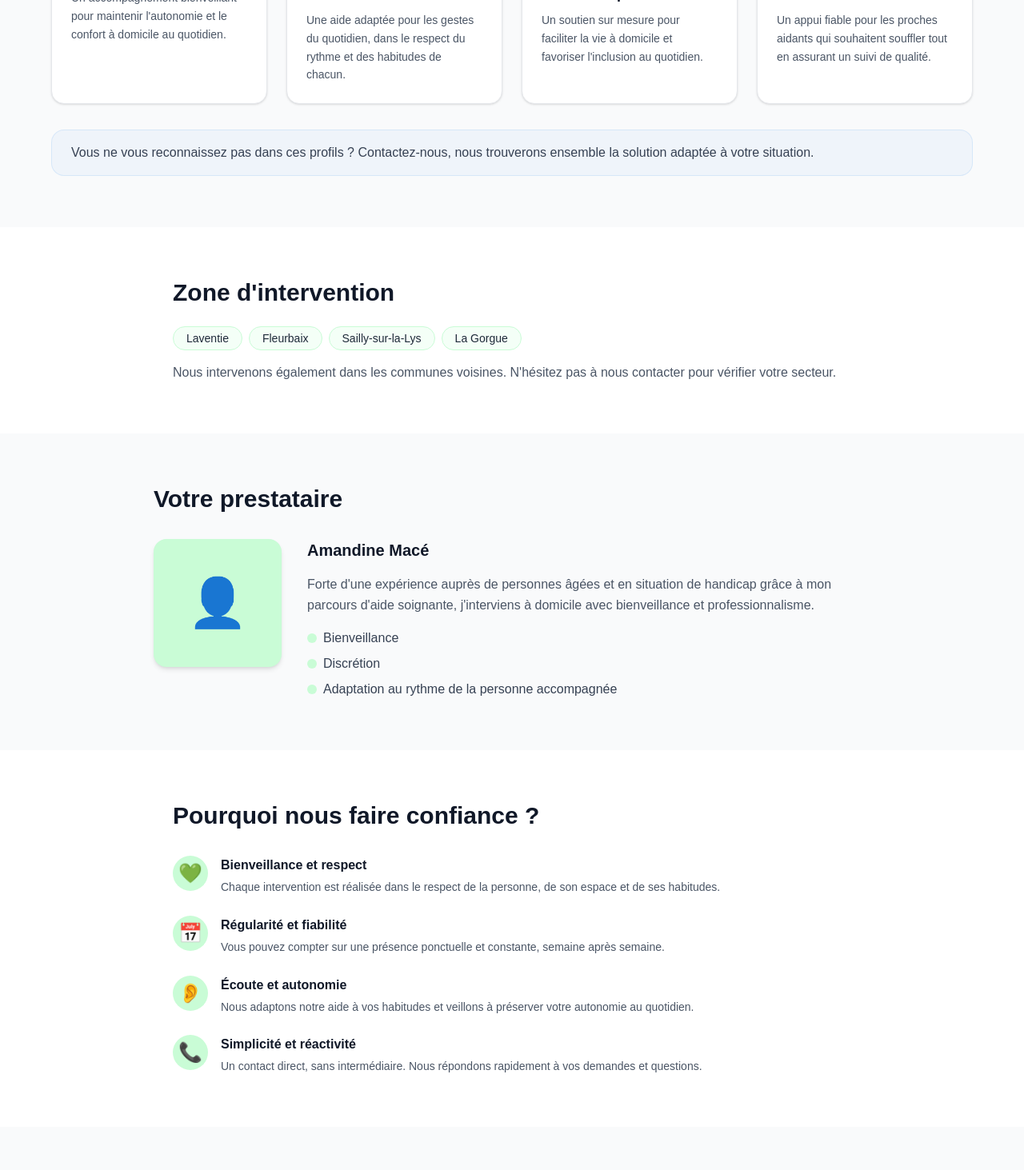
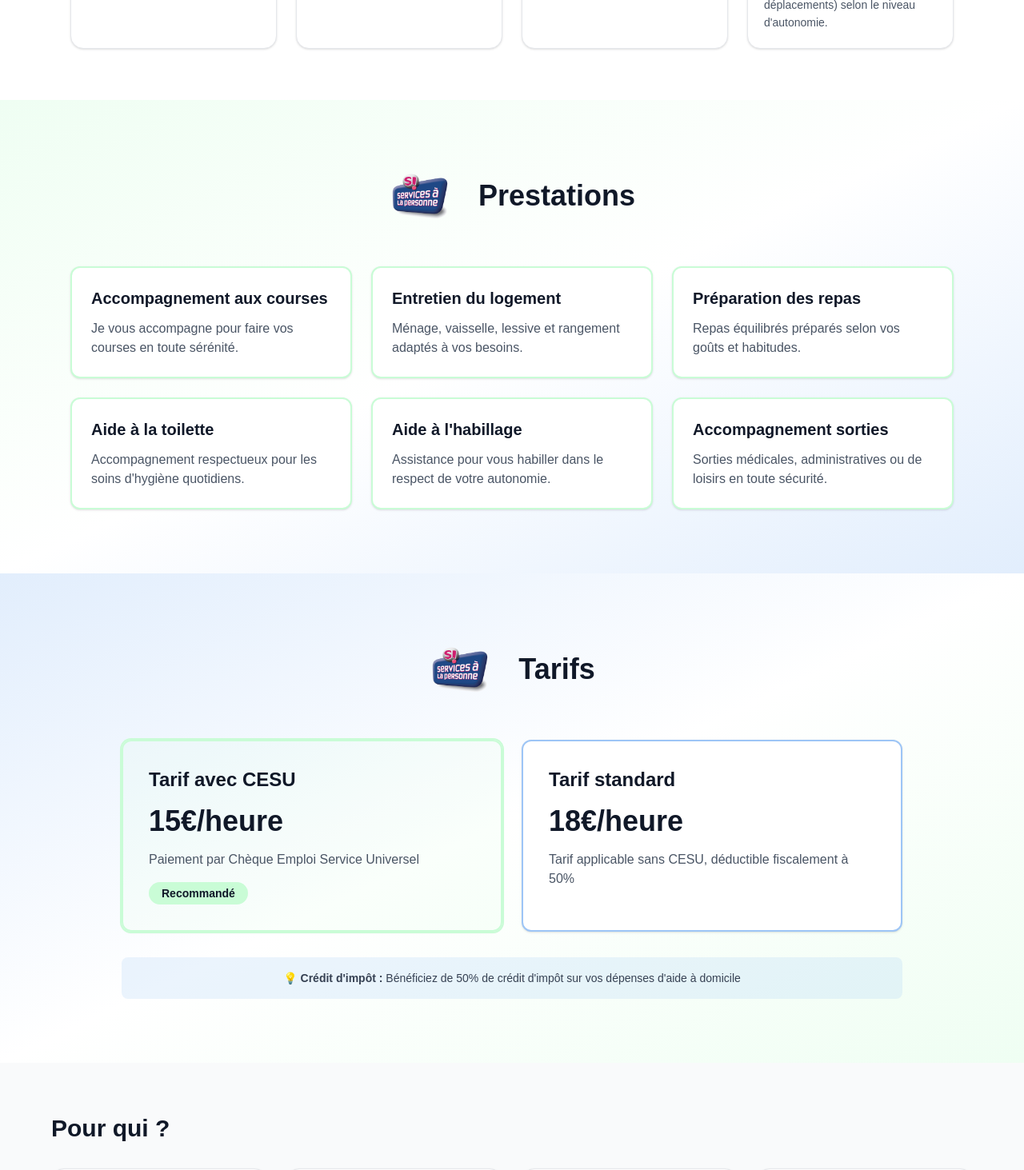
Before and after one commit to nboyet/amservices, a Next.js app: page / in a window 1280 px wide. Shown: the part 1100-2563 px from the top of the page at 80% size. Built offline with nearby package versions, Linux system fonts and the light colour scheme.

Commit message:
feat: add logo & prestation & tarifs

```diff
--- a/app/_components/HeroSection.tsx
+++ b/app/_components/HeroSection.tsx
@@ -1,4 +1,5 @@
 import type { FC } from "react";
+import Image from "next/image";
 
 interface HeroSectionProps {
   phone: string;
@@ -12,6 +13,18 @@ const HeroSection: FC<HeroSectionProps> = ({ phone, zone }) => {
       <div className="h-2 bg-mint" aria-hidden="true" />
 
       <div className="mx-auto max-w-4xl px-4 py-12 sm:px-6 sm:py-16 lg:py-20">
+        {/* Logo */}
+        <div className="mb-8 flex justify-center">
+          <Image
+            src="/amServices.png"
+            alt="AM Services Logo"
+            width={300}
+            height={150}
+            priority
+            className="h-auto w-auto max-w-[200px] sm:max-w-[300px]"
+          />
+        </div>
+
         <h1 className="text-3xl font-bold leading-tight text-gray-900 sm:text-4xl lg:text-5xl">
           AMServices - Aide à domicile pour les gestes du quotidien
         </h1>
--- /dev/null
+++ b/app/_components/PrestationsSection.tsx
@@ -0,0 +1,46 @@
+import type { FC } from "react";
+import Image from "next/image";
+import type { PrestationItem } from "../_types";
+
+interface PrestationsSectionProps {
+  prestations: PrestationItem[];
+}
+
+const PrestationsSection: FC<PrestationsSectionProps> = ({ prestations }) => {
+  return (
+    <section className="bg-gradient-to-br from-mint/30 via-white to-sky/30 py-12 sm:py-16 lg:py-20">
+      <div className="mx-auto max-w-6xl px-4 sm:px-6">
+        {/* Header with logo */}
+        <div className="mb-12 flex flex-col items-center gap-6 text-center sm:flex-row sm:justify-center sm:gap-8">
+          <Image
+            src="/si_logo.webp"
+            alt="Logo"
+            width={80}
+            height={80}
+            className="h-16 w-16 rounded-lg object-contain sm:h-20 sm:w-20"
+          />
+          <h2 className="text-3xl font-bold text-gray-900 sm:text-4xl">
+            Prestations
+          </h2>
+        </div>
+
+        {/* 3-column grid */}
+        <div className="grid gap-6 sm:grid-cols-2 lg:grid-cols-3">
+          {prestations.map((prestation) => (
+            <article
+              key={prestation.id}
+              className="rounded-xl border-2 border-mint bg-white p-6 shadow-sm transition-shadow hover:shadow-md"
+            >
+              <h3 className="text-xl font-semibold text-gray-900">
+                {prestation.title}
+              </h3>
+              <p className="mt-3 text-gray-600">{prestation.description}</p>
+            </article>
+          ))}
+        </div>
+      </div>
+    </section>
+  );
+};
+
+export default PrestationsSection;
--- /dev/null
+++ b/app/_components/TarifsSection.tsx
@@ -0,0 +1,66 @@
+import type { FC } from "react";
+import Image from "next/image";
+import type { TarifItem } from "../_types";
+
+interface TarifsSectionProps {
+  tarifs: TarifItem[];
+}
+
+const TarifsSection: FC<TarifsSectionProps> = ({ tarifs }) => {
+  return (
+    <section className="bg-gradient-to-br from-sky/30 via-white to-mint/30 py-12 sm:py-16 lg:py-20">
+      <div className="mx-auto max-w-5xl px-4 sm:px-6">
+        {/* Header with logo */}
+        <div className="mb-12 flex flex-col items-center gap-6 text-center sm:flex-row sm:justify-center sm:gap-8">
+          <Image
+            src="/si_logo.webp"
+            alt="Logo"
+            width={80}
+            height={80}
+            className="h-16 w-16 rounded-lg object-contain sm:h-20 sm:w-20"
+          />
+          <h2 className="text-3xl font-bold text-gray-900 sm:text-4xl">
+            Tarifs
+          </h2>
+        </div>
+
+        {/* 2-column grid */}
+        <div className="grid gap-6 sm:grid-cols-2">
+          {tarifs.map((tarif) => (
+            <article
+              key={tarif.id}
+              className={`rounded-xl border-2 p-8 shadow-sm transition-all hover:shadow-lg ${
+                tarif.highlight
+                  ? "border-mint bg-mint/10 ring-2 ring-mint"
+                  : "border-sky bg-white"
+              }`}
+            >
+              <h3 className="text-2xl font-bold text-gray-900">
+                {tarif.title}
+              </h3>
+              <div className="mt-4 text-4xl font-extrabold text-gray-900">
+                {tarif.price}
+              </div>
+              <p className="mt-4 text-gray-600">{tarif.description}</p>
+              {tarif.highlight && (
+                <div className="mt-4 inline-block rounded-full bg-mint px-4 py-1 text-sm font-semibold text-gray-900">
+                  Recommandé
+                </div>
+              )}
+            </article>
+          ))}
+        </div>
+
+        {/* Tax deduction notice */}
+        <div className="mt-8 rounded-lg bg-sky/20 p-4 text-center">
+          <p className="text-sm text-gray-700">
+            💡 <strong>Crédit d&apos;impôt :</strong> Bénéficiez de 50% de
+            crédit d&apos;impôt sur vos dépenses d&apos;aide à domicile
+          </p>
+        </div>
+      </div>
+    </section>
+  );
+};
+
+export default TarifsSection;
--- a/app/_data/content.ts
+++ b/app/_data/content.ts
@@ -122,6 +122,61 @@ export const CONTENT: SiteContent = {
   contactInvitation:
     "Appelez-nous ou envoyez-nous un e-mail pour échanger sur vos besoins. Nous vous répondons dans les plus brefs délais.", // TODO: personalise
 
+  prestations: [
+    {
+      id: "accompagnement-courses",
+      title: "Accompagnement aux courses",
+      description:
+        "Je vous accompagne pour faire vos courses en toute sérénité.",
+    },
+    {
+      id: "entretien-logement",
+      title: "Entretien du logement",
+      description:
+        "Ménage, vaisselle, lessive et rangement adaptés à vos besoins.",
+    },
+    {
+      id: "preparation-repas",
+      title: "Préparation des repas",
+      description: "Repas équilibrés préparés selon vos goûts et habitudes.",
+    },
+    {
+      id: "aide-toilette",
+      title: "Aide à la toilette",
+      description:
+        "Accompagnement respectueux pour les soins d'hygiène quotidiens.",
+    },
+    {
+      id: "aide-habillage",
+      title: "Aide à l'habillage",
+      description:
+        "Assistance pour vous habiller dans le respect de votre autonomie.",
+    },
+    {
+      id: "accompagnement-sorties",
+      title: "Accompagnement sorties",
+      description:
+        "Sorties médicales, administratives ou de loisirs en toute sécurité.",
+    },
+  ],
+
+  tarifs: [
+    {
+      id: "cesu",
+      title: "Tarif avec CESU",
+      price: "15€/heure",
+      description: "Paiement par Chèque Emploi Service Universel",
+      highlight: true,
+    },
+    {
+      id: "standard",
+      title: "Tarif standard",
+      price: "18€/heure",
+      description: "Tarif applicable sans CESU, déductible fiscalement à 50%",
+      highlight: false,
+    },
+  ],
+
   footer: {
     name: "AM Services — Aide à domicile", // TODO: personalise
     zones: ["Laventie", "Fleurbaix", "Sailly-sur-la-Lys", "La Gorgue"], // TODO: personalise — max 10 items
--- a/app/page.tsx
+++ b/app/page.tsx
@@ -1,6 +1,8 @@
 import { CONTENT } from "./_data/content";
 import HeroSection from "./_components/HeroSection";
 import ServicesSection from "./_components/ServicesSection";
+import PrestationsSection from "./_components/PrestationsSection";
+import TarifsSection from "./_components/TarifsSection";
 import AudienceSection from "./_components/AudienceSection";
 import ZoneSection from "./_components/ZoneSection";
 import PresentationSection from "./_components/PresentationSection";
@@ -12,6 +14,8 @@ export default function Home() {
     <>
       <HeroSection phone={CONTENT.phone} zone={CONTENT.zone} />
       <ServicesSection services={CONTENT.services} />
+      <PrestationsSection prestations={CONTENT.prestations} />
+      <TarifsSection tarifs={CONTENT.tarifs} />
       <AudienceSection
         profiles={CONTENT.audienceProfiles}
         fallbackInvitation={CONTENT.audienceFallback}
```
Also changed, not shown: app/_types/index.ts (+16 -0 lines), public/amServices.png (added), public/si_logo.webp (added).
